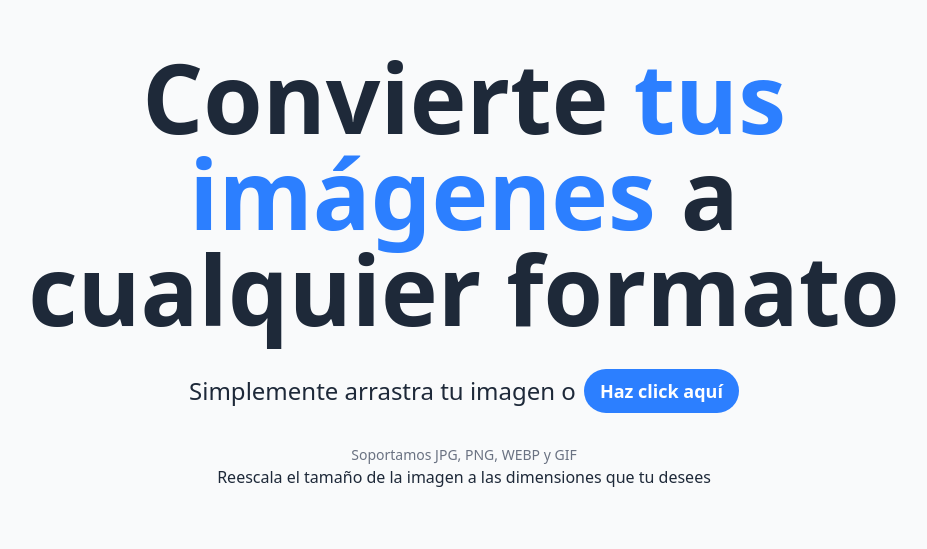
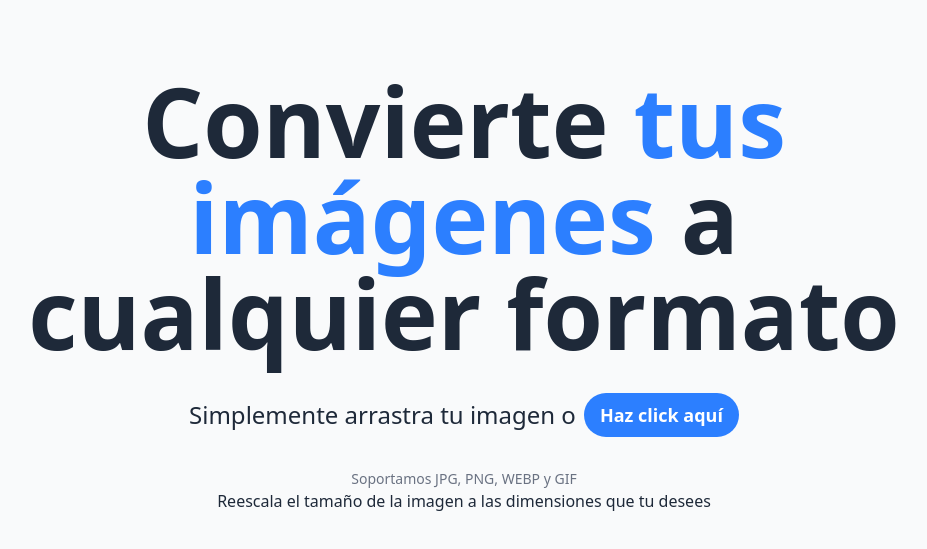
Before and after one commit to alberba/file-converter, a React (Vite) app: page / in a window 1280 px wide. Shown: the part 159-708 px from the top of the page, without its empty margins (176-1103 px from the left). Built offline with nearby package versions, Linux system fonts and the light colour scheme.

Commit message:
fix: ajustar margen superior en el componente LandingPage

```diff
--- a/src/LandingPage.tsx
+++ b/src/LandingPage.tsx
@@ -12,7 +12,7 @@ export default function LandingPage({ handleDrop }: LandingPageProps) {
       onDragOver={(ev) => ev.preventDefault()}
     >
       {/*<Header />*/}
-      <main className="mt-52 flex w-full flex-col items-center gap-8 text-center">
+      <main className="mt-58 flex w-full flex-col items-center gap-8 text-center">
         <h2 className="mx-auto max-w-5xl text-8xl font-bold">
           Convierte <strong>tus imágenes</strong> a cualquier formato
         </h2>
```
